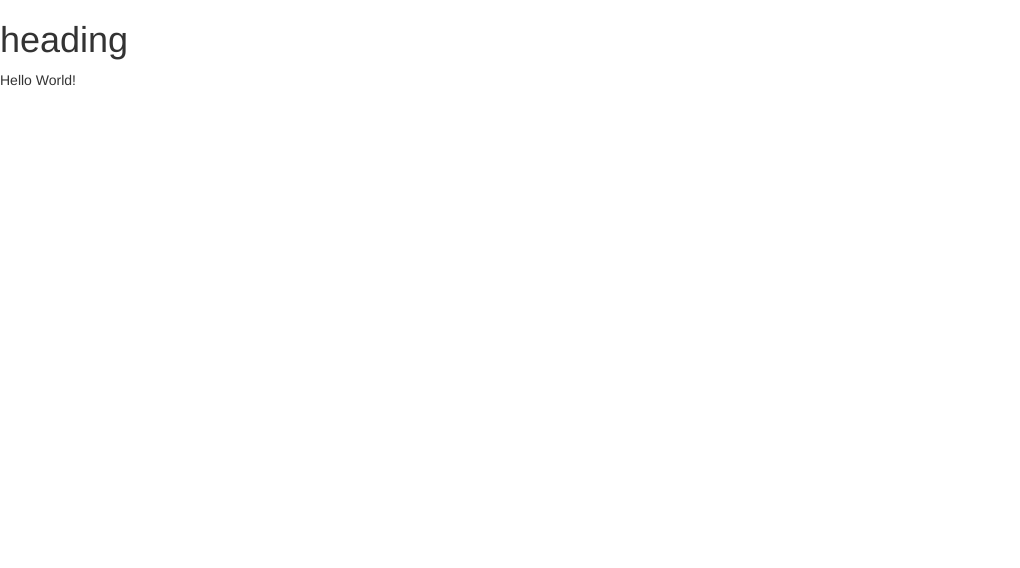
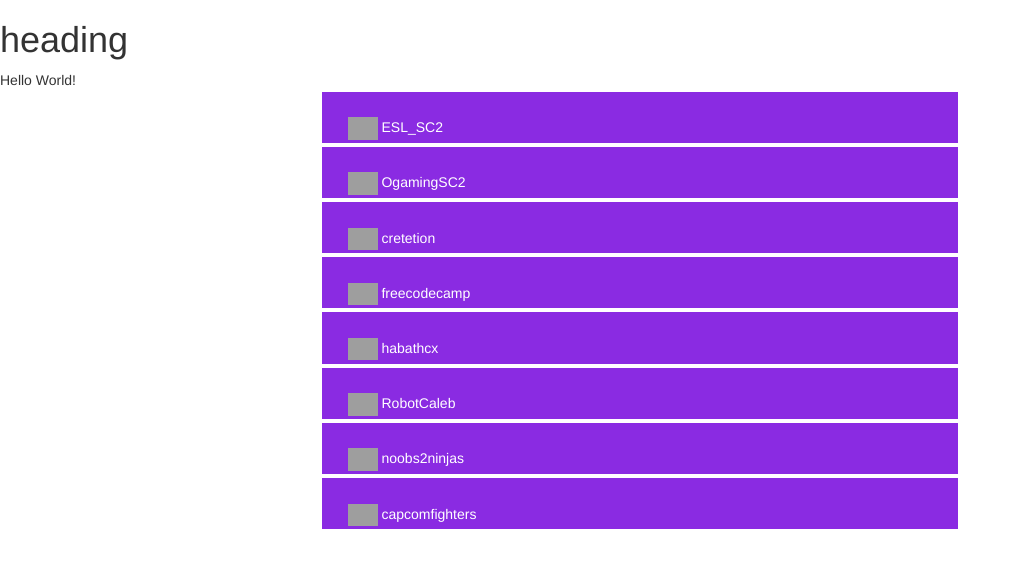
Before and after one commit to Amol-Bodhare/freeCodeCamp-Projects, a website: page TwitchTV/index.html in a window 1280 px wide. Shown: the whole page, without its empty margins (0-1020 px from the left). Drawn offline with nearby package versions, Linux system fonts and the light colour scheme; grey boxes are pictures that could not be loaded.

Commit message:
Streams displaying as list

```diff
--- a/TwitchTV/index.html
+++ b/TwitchTV/index.html
@@ -11,7 +11,96 @@
         <p id="script1"></p>
         <h1 id="head"></h1>
         Hello World!
-        <ul id="list"></ul>
+        <ul id="list">
+            <li>
+                <div class="outer-div">
+                    <div class="left-div">
+                        <div >
+                                <img class="tw-image" src="https://static-cdn.jtvnw.net/jtv_user_pictures/esl_sc2-profile_image-d6db9488cec97125-70x70.jpeg" alt="FreeCodeCamp">
+                                 ESL_SC2
+                        </div>
+                    </div>
+                    <div id="ESL_SC2" class="right-div"></div>
+                </div>
+            </li>
+            <li>
+                <div class="outer-div">
+                    <div class="left-div">
+                            <div >
+                                    <img class="tw-image" src="https://static-cdn.jtvnw.net/jtv_user_pictures/ogamingsc2-profile_image-9021dccf9399929e-70x70.jpeg" alt="FreeCodeCamp">
+                                    OgamingSC2
+                                </div>
+                    </div>
+                    <div id="OgamingSC2" class="right-div"></div>
+                </div>
+            </li>
+            <li>
+                <div class="outer-div">
+                    <div class="left-div">
+                            <div >
+                                    <img class="tw-image" src="https://static-cdn.jtvnw.net/jtv_user_pictures/cretetion-profile_image-12bae34d9765f222-70x70.jpeg" alt="FreeCodeCamp">
+                                    cretetion
+                                </div>
+                    </div>
+                    <div id="cretetion" class="right-div"></div>
+                </div>
+            </li>
+            <li>
+                    <div class="outer-div">
+                            <div class="left-div">
+                                <div >
+                                    <img class="tw-image" src="https://static-cdn.jtvnw.net/jtv_user_pictures/freecodecamp-profile_image-d9514f2df0962329-70x70.png" alt="FreeCodeCamp">
+                                    freecodecamp
+                                </div>
+                            </div>
+                            <div id="freecodecamp" class="right-div"></div>
+                        </div>
+            </li>
+            <li>
+                <div class="outer-div">
+                    <div class="left-div">
+                            <div >
+                                    <img class="tw-image" src="https://static-cdn.jtvnw.net/jtv_user_pictures/habathcx-profile_image-d75385dbe4f42a66-70x70.jpeg" alt="FreeCodeCamp">
+                                    habathcx
+                                </div>
+                    </div>
+                    <div id="habathcx" class="right-div"></div>
+                </div>
+            </li>
+            <li>
+                <div class="outer-div">
+                    <div class="left-div">
+                            <div >
+                                    <img class="tw-image" src="https://static-cdn.jtvnw.net/jtv_user_pictures/robotcaleb-profile_image-9422645f2f0f093c-70x70.png" alt="FreeCodeCamp">
+                                    RobotCaleb
+                                </div>
+                    </div>
+                    <div id="RobotCaleb" class="right-div"></div>
+                </div>
+            </li>
+            <li>
+                <div class="outer-div">
+                    <div class="left-div">
+                            <div >
+                                    <img class="tw-image" src="https://static-cdn.jtvnw.net/jtv_user_pictures/noobs2ninjas-profile_image-34707f847a73d934-70x70.png" alt="FreeCodeCamp">
+                                    noobs2ninjas
+                                </div>
+                    </div>
+                    <div id="noobs2ninjas" class="right-div"></div>
+                </div>
+            </li>
+            <li>
+                <div class="outer-div">
+                    <div class="left-div">
+                            <div >
+                                    <img class="tw-image" src="https://static-cdn.jtvnw.net/jtv_user_pictures/daebf3b9-203e-4c1c-9ac5-0e8bf445be86-profile_image-70x70.png" alt="FreeCodeCamp">
+                                    capcomfighters
+                                </div>
+                    </div>
+                    <div id="capcomfighters" class="right-div"></div>
+                </div>
+            </li>
+        </ul>
         <script src="scripts/index.js"></script>
     </body>
 </html>
--- a/TwitchTV/scripts/index.js
+++ b/TwitchTV/scripts/index.js
@@ -2,53 +2,78 @@
  * Created by Amol!
  */
 index=0;
-var streamsObject ={
-    0:"ESL_SC2",
-    1:"OgamingSC2",
-    2:"cretetion",
-    3:"freecodecamp",
-    4:"storbeck",
-    5:"habathcx",
-    6:"RobotCaleb",
-    7:"noobs2ninjas",
-    8:"capcomfighters"
+ streamsObject ={
+    "ESL_SC2":{status:""},
+    "OgamingSC2":{status:""},
+    "cretetion":{status:""},
+    "freecodecamp":{status:""},
+    "habathcx":{status:""},
+    "RobotCaleb":{status:""},
+    "noobs2ninjas":{status:""},
+    "capcomfighters":{status:""}
 }
+
 function onLoad(){
     document.getElementById("head").innerHTML="heading";
-    var size = Object.keys(streamsObject).length;
-    for(var i=0;i<size;i++){
-        index=i;
-        console.log("index"+index);
-        var script = document.createElement("script");
-        script.src="https://wind-bow.glitch.me/twitch-api/streams/"+streamsObject[i]+"?&callback=foo";
-        document.body.appendChild(script);
-        document.body.removeChild(script);
-    }
+
+    apiCall().then(display);
+
+}
+function apiCall(){
+    return new Promise((resolve, reject) => {
+        var keys = Object.keys(streamsObject);
+        for(var i=0;i<keys.length;i++){
+            console.log("before")
+            var script = document.createElement("script");
+            script.src="https://wind-bow.glitch.me/twitch-api/streams/"+keys[i]+"?&callback=foo";
+            document.body.appendChild(script);
+            //document.body.removeChild(script);
+            console.log("after");
+        }
+        //console.log(JSON.stringify(streamsObject));
+        resolve();
+        //reject(console.log("err"));
+    });
 }
 
+function display(data){
+    console.log(data);
+    // var keys = Object.keys(data);
+    // for(var i=0;i<keys.length;i++){
+    //     var listItem = document.createElement("li");
 
+    //     listItem.innerHTML = keys[i] + " is " + data[keys[i]]['status'];
+    //     id("list").appendChild(listItem);
+    // }
+}
+function foo(obj){
+   console.log("foo");
+    var url = "https://api.twitch.tv/kraken/streams/";
+    var streamName = obj['_links']['self'].split(url);
 
-function foo(obj){
-    console.log(index);
-    console.log(obj['_links']['self']);
-    var url = "https://api.twitch.tv/kraken/streams/";
-        var streamName = obj['_links']['self'].split(url);
-        //id("head").innerHTML=streamName[1]+" is Offline";
-        var listItem = document.createElement("li");
+        //var listItem = document.createElement("li");
     if(obj['stream']===null){
 
-        listItem.innerHTML = streamName[1]+" is Offline";
-        id("list").appendChild(listItem);
+        streamsObject[streamName[1]]['status'] = "Offline";
+        //listItem.innerHTML = streamName[1]+" is Offline";
+       // id("list").appendChild(listItem);
 
     }else{
-        listItem.innerHTML = streamName[1]+" is Online";
-        var para = document.createElement("p");
-        para.innerHTML = (obj['stream']['channel']['status']);
-        id("list").appendChild(listItem);
-        //listItem.setAttribute("id","l1");
-        listItem.appendChild(para);
+        streamsObject[streamName[1]]['status'] = "Online";
+        // listItem.innerHTML = streamName[1]+" is Online";
+        // var para = document.createElement("p");
+        // para.innerHTML = (obj['stream']['channel']['status']);
+        // id("list").appendChild(listItem);
+        // //listItem.setAttribute("id","l1");
+        // listItem.appendChild(para);
     }
-
+    var listItem = document.getElementById(streamName[1]);
+   // var icon = document.getElementById(streamName[1]+"icon");
+   // icon =
+    listItem.innerHTML = streamsObject[streamName[1]]['status'];
+        //id("list").appendChild(listItem);
+   // resolve(streamsObject);
+    //console.log(JSON.stringify(streamsObject));
 
 }
 function id(id){
@@ -57,6 +82,7 @@
 setInterval(function() {
     // method to be executed;
 
-    console.log("setInterval");
+
   }, 5000);
 onLoad();
+console.log("end");
--- a/TwitchTV/styles/index.css
+++ b/TwitchTV/styles/index.css
@@ -0,0 +1,34 @@
+.left-div {
+    float: left;
+    width: 70%;
+    display: inline-block;
+    margin-right: 8px;
+
+}
+.outer-div {
+    border: 2px solid white;
+    padding: 4%;
+    background-color: blueviolet;
+}
+.right-div {
+
+    margin-left: 108px;
+
+}
+.tw-image {
+    width:30px;
+    vertical-align: middle;
+}
+.nameDiv {
+    display: inline-block;
+    vertical-align: middle;
+}
+ul {
+    padding-left: 25%;
+    padding-right: 25%;
+    list-style-type: none;
+    color: white;
+}
+li:hover {
+    color: brown;
+}
```
